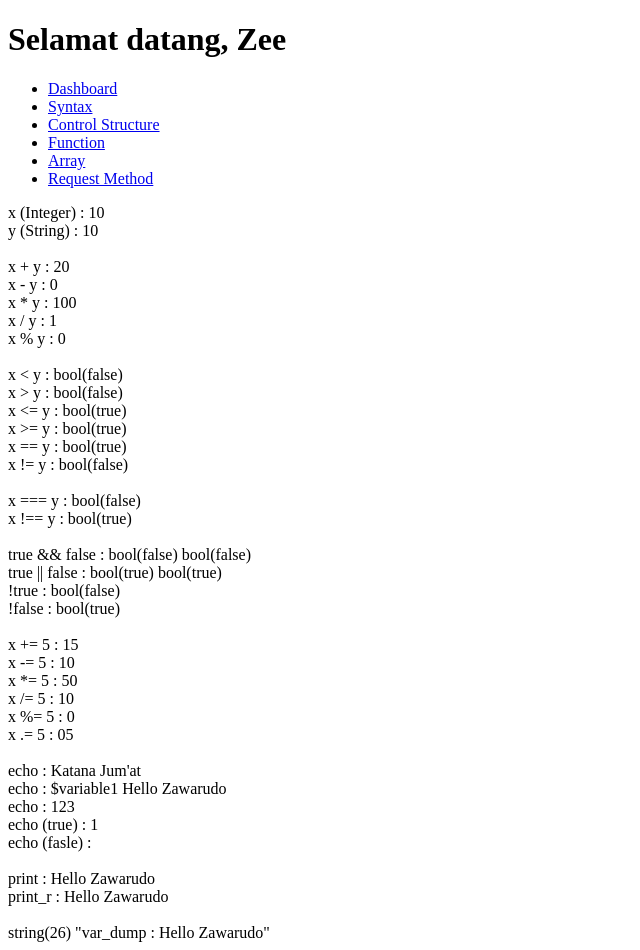
After one commit to Hendrawan5rb/php, a PHP site: page /syntax.php in a window 1280 px wide. The commit adds this page. Shown: the whole page, without its empty margins (0-640 px from the left). Run offline with PHP 8.4, Linux system fonts and the light colour scheme.

Commit message:
Request Method

```diff
--- a/array.php
+++ b/array.php
@@ -8,6 +8,8 @@
 </head>
 
 <body>
+
+    <?php include "sidebar.php"; ?>
 
     <?php
     // ---Cara penulisan array gaya lama---
--- a/control_structure.php
+++ b/control_structure.php
@@ -9,7 +9,7 @@
 
 <body>
 
-    <h2>Selanjutnya, <a href="function.php"><?= "Function" ?></h2></a>
+    <?php include "sidebar.php"; ?>
 
     <?php
 
--- a/function.php
+++ b/function.php
@@ -10,7 +10,8 @@
 <body>
 
     <h1><?= salam("Pagi", "Zee"); ?></h1>
-    <h2>Selanjutnya, <a href="array.php"><?= "Array" ?></h2></a>
+
+    <?php include "sidebar.php"; ?>
 
     <?php
     // ---Ada Built-in Function PHP---
--- /dev/null
+++ b/sidebar.php
@@ -0,0 +1,8 @@
+<ul>
+    <li><a href="index.php">Dashboard</a></li>
+    <li><a href="syntax.php">Syntax</a></li>
+    <li><a href="control_structure.php">Control Structure</a></li>
+    <li><a href="function.php">Function</a></li>
+    <li><a href="array.php">Array</a></li>
+    <li><a href="request_method.php">Request Method</a></li>
+</ul>
--- /dev/null
+++ b/syntax.php
@@ -0,0 +1,123 @@
+<!DOCTYPE html>
+<html lang="en">
+
+<head>
+    <meta charset="UTF-8">
+    <meta name="viewport" content="width=device-width, initial-scale=1.0">
+    <title>PHP Basics</title>
+</head>
+
+<body>
+    <h1>Selamat datang, <?php echo "Zee" ?></h1>
+
+    <?php include "sidebar.php"; ?>
+
+    <?php
+
+    // Komentar satu baris
+
+    /* Komentar multi
+    baris */
+
+    $variabel1  = "Katana";
+    $nama_variabel = 1;
+    $namaVariabel = 2;
+
+    $x = 9;
+    $x = 10;
+    $y = "10";
+
+    // ---Operator penggabungan string dinamakan Concatenation / Concat---
+    echo "x (Integer) : " . $x . "<br>";
+    echo "y (String) : " . $y . "<br><br>";
+
+    echo "x + y : " . $x + $y . "<br>";
+    echo "x - y : " . $x - $y . "<br>";
+    echo "x * y : " . $x * $y . "<br>";
+    echo "x / y : " . $x / $y . "<br>";
+
+    // Operator Modulus (Sisa Bagi
+    echo "x % y : " . $x % $y . "<br><br>";
+
+    // ---Operator Perbandingan---
+    echo "x < y : ";
+    var_dump($x < $y);
+    echo "<br>";
+
+    echo "x > y : ";
+    var_dump($x > $y);
+    echo "<br>";
+
+    echo "x <= y : ";
+    var_dump($x <= $y);
+    echo "<br>";
+
+    echo "x >= y : ";
+    var_dump($x >= $y);
+    echo "<br>";
+
+    echo "x == y : ";
+    var_dump($x == $y);
+    echo "<br>";
+
+    echo "x != y : ";
+    var_dump($x != $y);
+    echo "<br><br>";
+
+    // ---Operator Identitas---
+    echo "x === y : ";
+    var_dump($x === $y);
+    echo "<br>";
+
+    echo "x !== y : ";
+    var_dump($x !== $y);
+    echo "<br><br>";
+
+    // --- Operator Logika
+    echo "true && false : ";
+    var_dump(true && false);
+    var_dump(true and false);
+    echo "<br>";
+
+    echo "true || false : ";
+    var_dump(true || false);
+    var_dump(true or false);
+    echo "<br>";
+
+    echo "!true : ";
+    var_dump(!true);
+    echo "<br>";
+
+    echo "!false : ";
+    var_dump(!false);
+    echo "<br><br>";
+
+    // ---Operator Assignment---
+    $x += 5;
+    echo "x += 5 : " . $x . "<br>";
+    $x -= 5;
+    echo "x -= 5 : " . $x . "<br>";
+    $x *= 5;
+    echo "x *= 5 : " . $x . "<br>";
+    $x /= 5;
+    echo "x /= 5 : " . $x . "<br>";
+    $x %= 5;
+    echo "x %= 5 : " . $x . "<br>";
+    $x .= 5;
+    echo "x .= 5 : " . $x . "<br><br>";
+
+    echo "echo : " . "$variabel1 Jum'at" . "<br>";
+    echo "echo : " . '$variable1 Hello Zawarudo' . "<br>";
+    echo "echo : " . 123 . "<br>";
+    echo "echo (true) : " . true . "<br>";
+    echo "echo (fasle) : " . false . "<br><br>";
+
+    print "print : " .  "Hello Zawarudo" . "<br>";
+    print_r("print_r : " . "Hello Zawarudo" . "<br><br>");
+    var_dump("var_dump  : " . "Hello Zawarudo");
+
+    ?>
+
+</body>
+
+</html>
```
Also changed, not shown: index.php (+5 -106 lines), request_method.php (added, +35 -0 lines).
